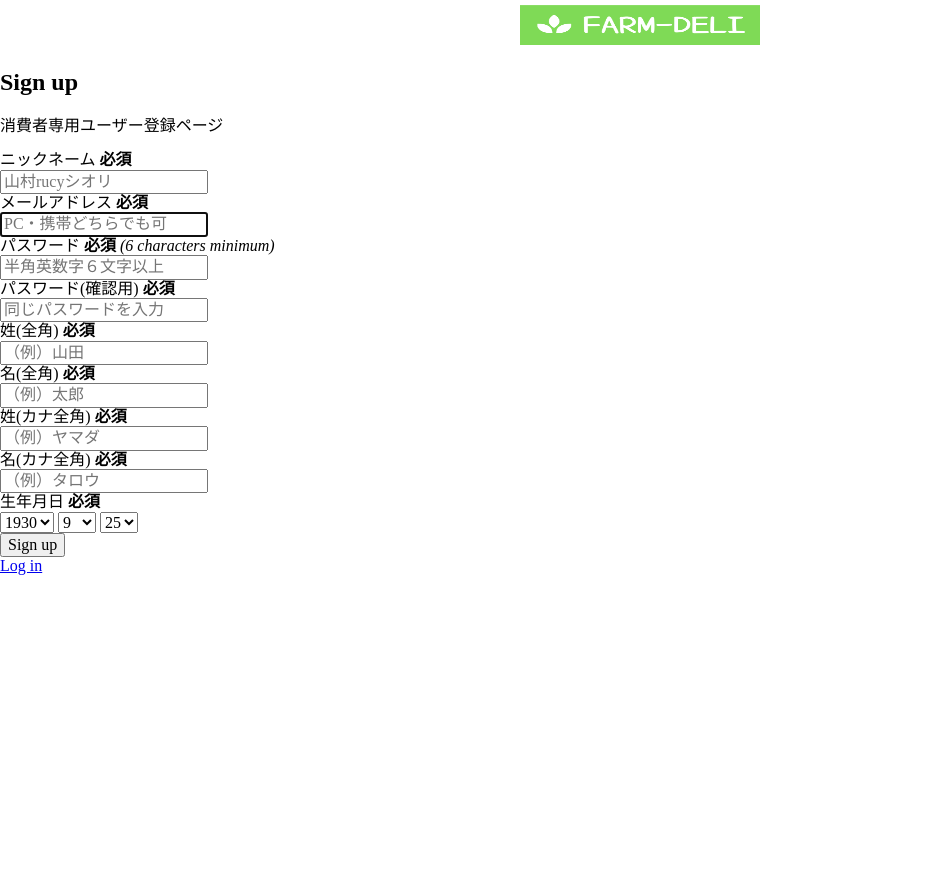
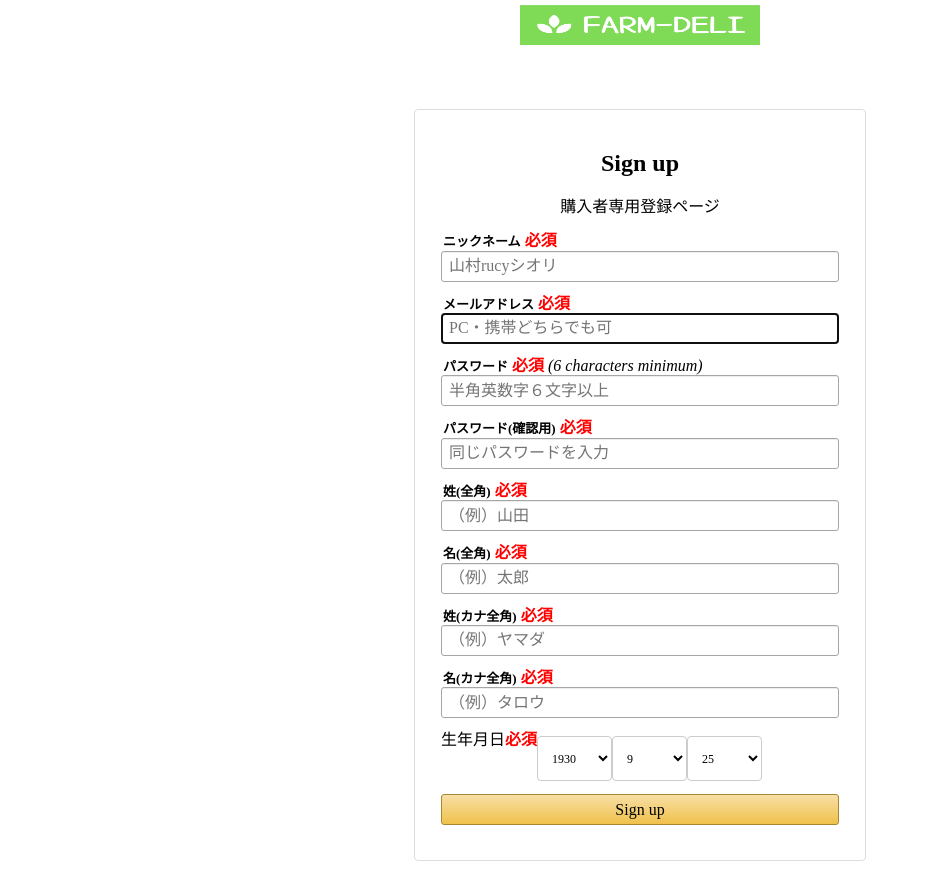
Before and after one commit to b046814/farm-deli, a Rails app: page /users/sign_up in a window 1280 px wide. Shown: the whole page, without its empty margins (0-929 px from the left). Before the commit the page ends 800 px from the top, so only its background shows below. Run offline with Rails 7, Linux system fonts and the light colour scheme; style sheets or scripts are compiled from the project's sources; parts of the project's set-up code (start-up, migrations or seed data) failed here and were passed over; some libraries are stand-ins or nearby versions.

Commit message:
一般客登録画面の編集

```diff
--- /dev/null
+++ b/app/assets/stylesheets/register.css
@@ -0,0 +1,89 @@
+b {
+  color: red;
+}
+
+.sign-head{
+  text-align: center;
+}
+
+.sign-notice{
+  text-align: center;
+}
+
+.box {
+  width: 450px;
+  height: 750px;
+  margin: 60px auto 0;
+  border-radius: 4px;
+  border: 1px #ddd solid;
+}
+
+.box-inner {
+  padding: 20px 26px;
+}
+
+.box-text{
+  margin-bottom: 13px;
+}
+
+.box-email {
+  margin-bottom: 13px;
+}
+
+.box-password {
+  margin-bottom: 13px;
+}
+
+.box-text label, .box-email label, .box-password label {
+  font-weight: 700;
+  font-size: 13px;
+  padding-left: 2px;
+  padding-bottom: 2px;
+}
+
+.box-text input[type="text"], .box-email input[type="email"], .box-password input[type="password"] {
+  border-style: none;
+  box-sizing: border-box;
+  width: 100%;
+  height: 31px;
+  border: 1px solid #a6a6a6;
+  box-shadow: 0 1px 0 rgba(0,0,0,.07) inset;
+  border-radius: 3px;
+  padding: 0 7px;
+}
+
+.box-submit {
+  margin-bottom: 26px;
+  margin-top: 13px;
+}
+
+.box-submit input[type="submit"] {
+  border-style: none;
+  width: 100%;
+  height: 31px;
+  background: linear-gradient(to bottom,#f7dfa5,#f0c14b);
+  border-radius: 3px;
+  border: 1px #a88734 solid;
+}
+
+.box-submit input[type="submit"]:hover {
+  cursor: pointer;
+  background: #f0c14b;
+}
+
+.input-birth-wrap {
+  display: flex;
+  flex-wrap: wrap;
+}
+
+.input-birth-wrap>select {
+  width: 75px;
+  margin-top: 5px;
+  height: 45px;
+  padding-left: 10px;
+  border-radius: 4px;
+  border: 1px solid #ccc;
+  background: #fff;
+  font-size: 12px;
+  cursor: pointer;
+}
--- a/app/views/users/registrations/new.html.erb
+++ b/app/views/users/registrations/new.html.erb
@@ -1,20 +1,22 @@
 <%= render partial: 'shares/bar_menu_second' %>
-<h2>Sign up</h2>
-<p>消費者専用ユーザー登録ページ</p>
+<div class="box">
+  <div class="box-inner">
+<h2 class="sign-head">Sign up</h2>
+<p class="sign-notice">購入者専用登録ページ</p>
 <%= form_for(resource, as: resource_name, url: registration_path(resource_name)) do |f| %>
   <%= render "users/shared/error_messages", resource: resource %>
 
-  <div class="field">
+  <div class="box-text">
     <%= f.label :nickname, 'ニックネーム' %><b>  必須</b><br>
     <%= f.text_field :nickname, placeholder:'山村rucyシオリ' %>
   </div>
 
-  <div class="field">
+  <div class="box-email">
     <%= f.label :email, 'メールアドレス' %><b>  必須</b><br />
     <%= f.email_field :email, autofocus: true, autocomplete: "email", placeholder:'PC・携帯どちらでも可' %>
   </div>
 
-  <div class="field">
+  <div class="box-password">
     <%= f.label :password, 'パスワード' %><b>  必須</b>
     <% if @minimum_password_length %>
     <em>(<%= @minimum_password_length %> characters minimum)</em>
@@ -22,39 +24,39 @@
     <%= f.password_field :password, autocomplete: "new-password", placeholder:'半角英数字６文字以上' %>
   </div>
 
-  <div class="field">
+  <div class="box-password">
     <%= f.label :password_confirmation, 'パスワード(確認用)' %><b>  必須</b><br />
     <%= f.password_field :password_confirmation, autocomplete: "new-password", placeholder:'同じパスワードを入力' %>
   </div>
 
-  <div class="field">
+  <div class="box-text">
     <%= f.label :last_name, '姓(全角)' %><b>  必須</b><br>
     <%= f.text_field :last_name, placeholder:"（例）山田"%>
   </div>
 
-  <div class="field">
+  <div class="box-text">
     <%= f.label :first_name, '名(全角)' %><b>  必須</b><br>
     <%= f.text_field :first_name, placeholder:"（例）太郎"%>
   </div>
 
-  <div class="field">
+  <div class="box-text">
     <%= f.label :last_name_kana, '姓(カナ全角)' %><b>  必須</b><br>
     <%= f.text_field :last_name_kana, placeholder:"（例）ヤマダ" %>
   </div>
 
-  <div class="field">
+  <div class="box-text">
     <%= f.label :first_name_kana, '名(カナ全角)' %><b>  必須</b><br>
     <%= f.text_field :first_name_kana, placeholder:"（例）タロウ" %>
   </div>
 
-  <div class="field">
+  <div class="input-birth-wrap">
     <%= f.label :birth_date, '生年月日' %><b>  必須</b><br>
     <%= f.date_select :birth_date, use_month_numbers: true,start_year: 1930, end_year: (Time.now.year - 10) %>
   </div>
 
-  <div class="actions">
+  <div class="box-submit">
     <%= f.submit "Sign up" %>
   </div>
 <% end %>
-
-<%= render "users/shared/links" %>
+  </div>
+</div>
```
